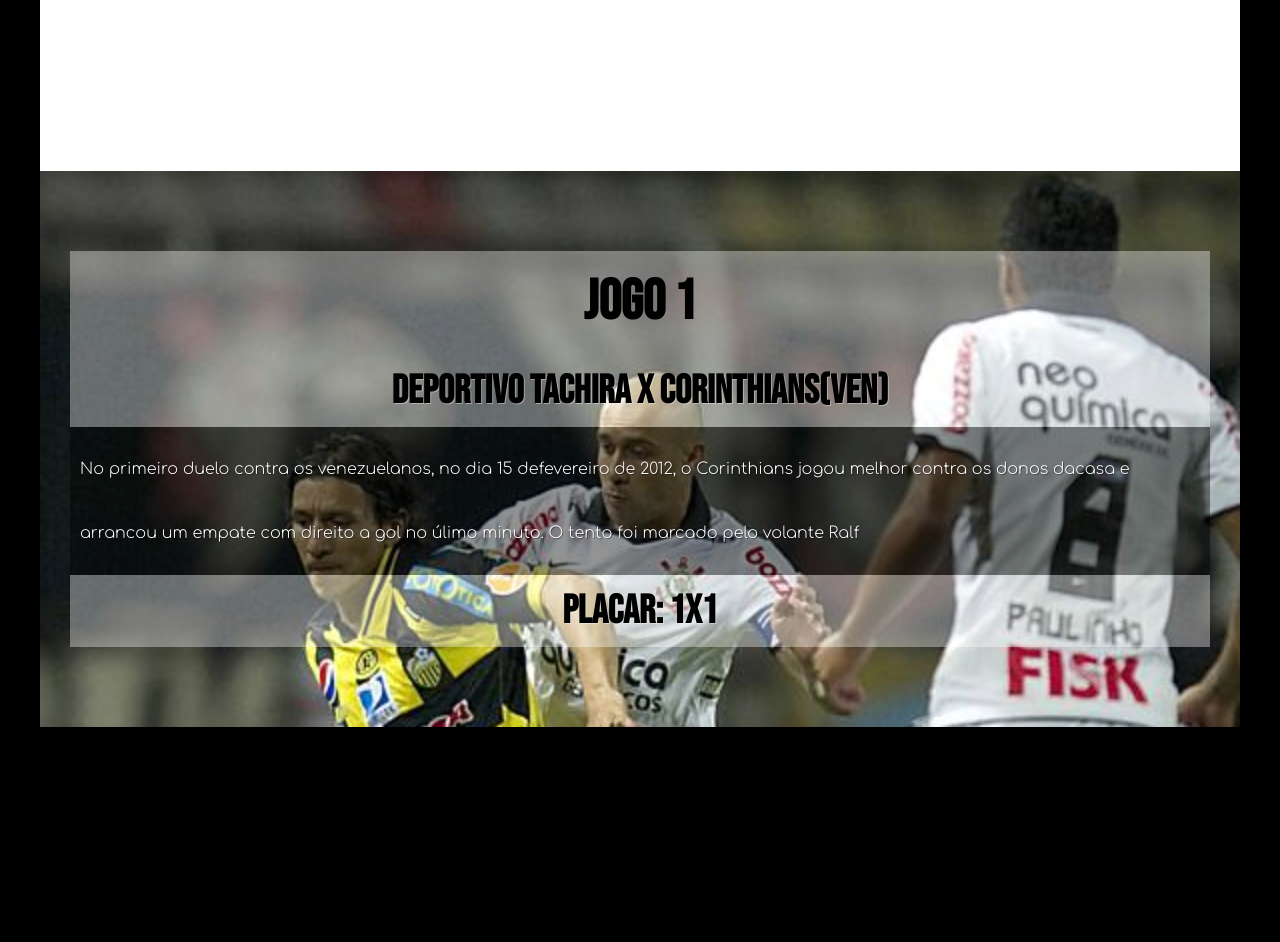
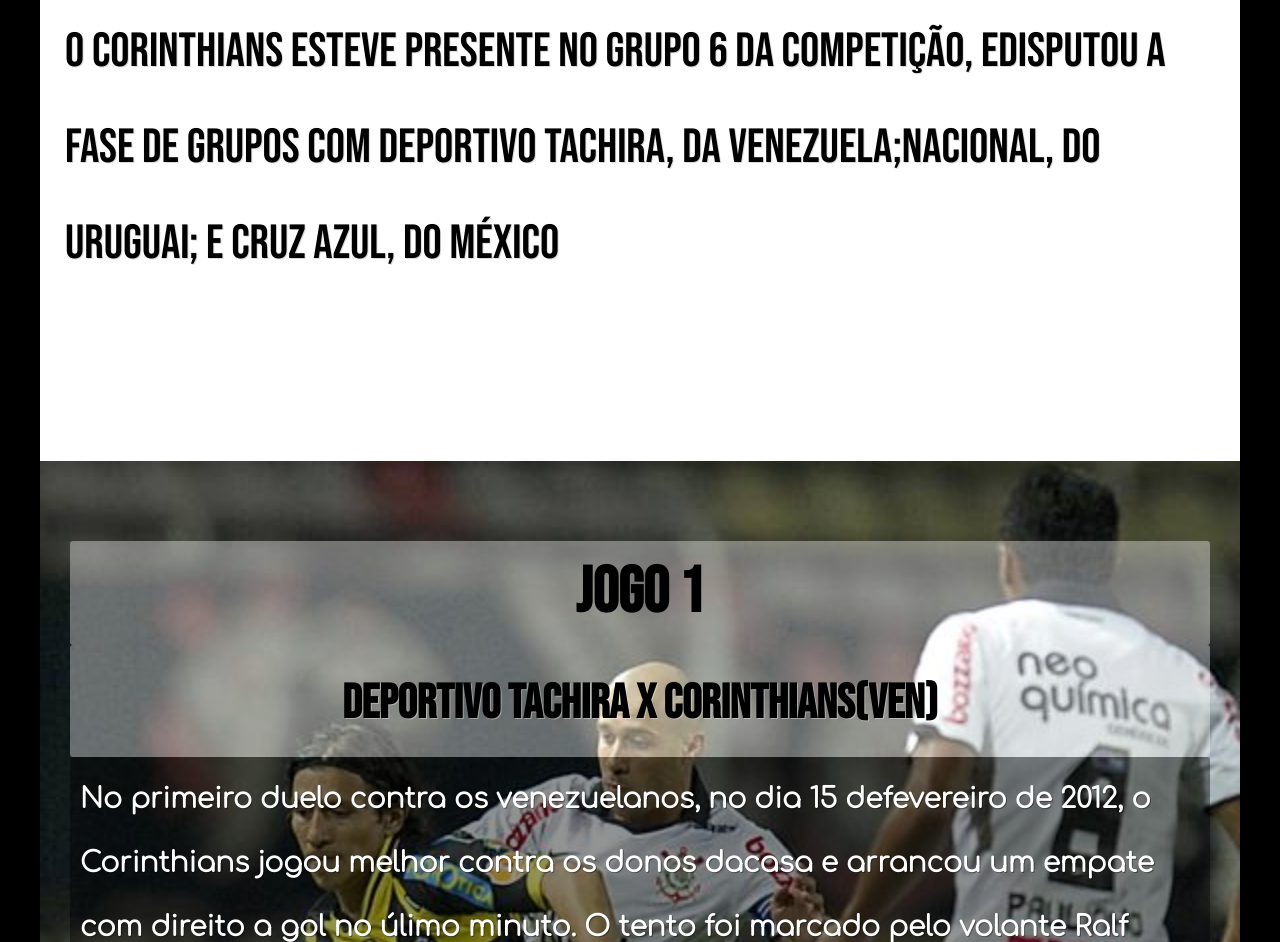
Before and after one commit to IgorOdSilva/discovery-timao, a plain HTML site: page index.html in a window 1280 px wide. Shown: the part 744-1686 px from the top of the page. Drawn offline with Linux system fonts and the light colour scheme.

Commit message:
adaptações

```diff
--- a/style.css
+++ b/style.css
@@ -9,12 +9,13 @@
     --fonte1: Verdana, Geneva, Tahoma, sans-serif;
     --fonte2: 'Passion One', cursive;
     --fonte3: 'Bebas Neue', cursive;
-    --fonte4:
+    --fonte4: 'Comfortaa', cursive;
 }
 
 * {
     margin: 0px;
     padding: 0px;
+    font-size: 1em;
 }
 
 body {
@@ -31,16 +32,17 @@ header {
 header > h1 {
     padding-top: 50px;
     font-variant: small-caps;
-    font-size: 7vw;
+    font-size: 11vw;
 }
 
 header > p {
     padding-bottom: 50px;
-    font-size: 2vw;
+    font-size: 6vw;
 }
 
 main {
     max-width: 1200px;
+    min-width: 500px;
     margin: auto;
 }
 
@@ -52,7 +54,6 @@ section {
     padding-right: 30px;
     font-size: 2.5vw;
     font-family: var(--fonte3);
-    margin: auto;
 }
 
 section > p {
@@ -63,6 +64,8 @@ section.normal {
     background-color: white;
     color: black;
     text-shadow: 1px 1px rgba(0, 0, 0, 0.144);
+    font-size: 6vh;
+    padding: 25px;
 }
 
 section.titulo {
@@ -72,7 +75,7 @@ section.titulo {
     box-shadow: inset 6px 6px 13px 0px rgba(0, 0, 0, 0.13);
     background-attachment: fixed;
     background-size: cover;
-    font-size: 5vh;
+    font-size: 8vh;
 }
 
 section.imagem {
@@ -88,28 +91,35 @@ section.imagem > p {
     background-color: rgba(0, 0, 0, 0.425);
     color: white;
     padding: 10px;
-    border-radius: 3px 0px;
+    border-radius: 3px;
     text-shadow: 1px 1px rgba(0, 0, 0, 0.37);
-    font-family: 'Comfortaa', cursive;
+    font-family: var(--fonte4);
     font-variant: normal;
-    font-size: 2vh;
+    font-size: 3.5vh;
+    font-weight: 600;
 }
 
 section.imagem > h2 {
     background-color: rgba(255, 255, 255, 0.37);
-    padding: 20px;
+    border-radius: 3px;
+    padding-top: 20px;
+    padding-bottom: 20px;
     color: black;
-    font-size: 7vh;
+    font-size: 8vh;
     text-align: center;
+    font-family: var(--fonte3);
 }
 
 section.imagem > h3 {
     background-color: rgba(255, 255, 255, 0.37);
-    padding: 4px;
+    border-radius: 3px;
+    padding-top: 25px;
+    padding-bottom: 20px;
     color: black;
     text-shadow: 1px 1px rgba(255, 255, 255, 0.37);
-    font-size: 5vh;
+    font-size: 6vh;
     text-align: center;
+    line-height: 1.4em;
 }
 
 section#titulo {
@@ -138,12 +148,12 @@ section#jogo4 {
 
 section#jogo5 {
     background-image: url('imagens/jogo4.jpg');
-    background-position: top left;
+    background-position: top center;
 }
 
 section#jogo6 {
     background-image: url('imagens/jogo4.jpg');
-    background-position: left bottom;
+    background-position: center bottom;
 }
 
 
```
